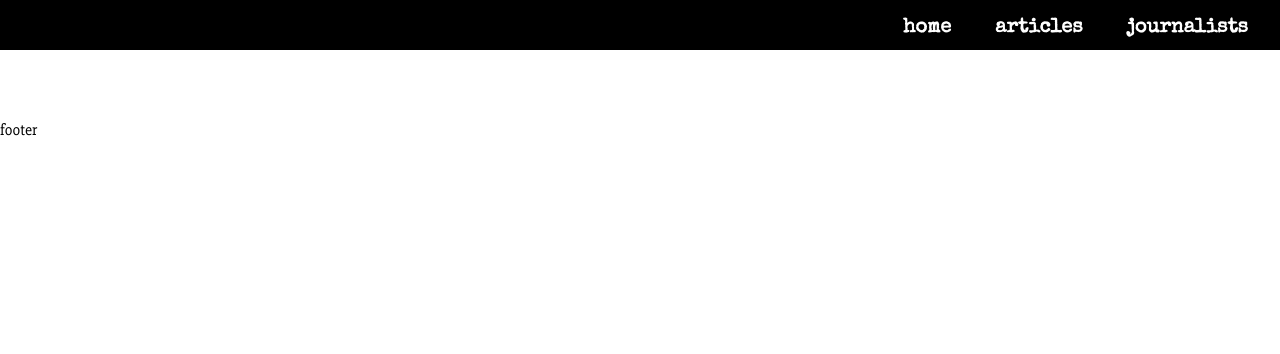
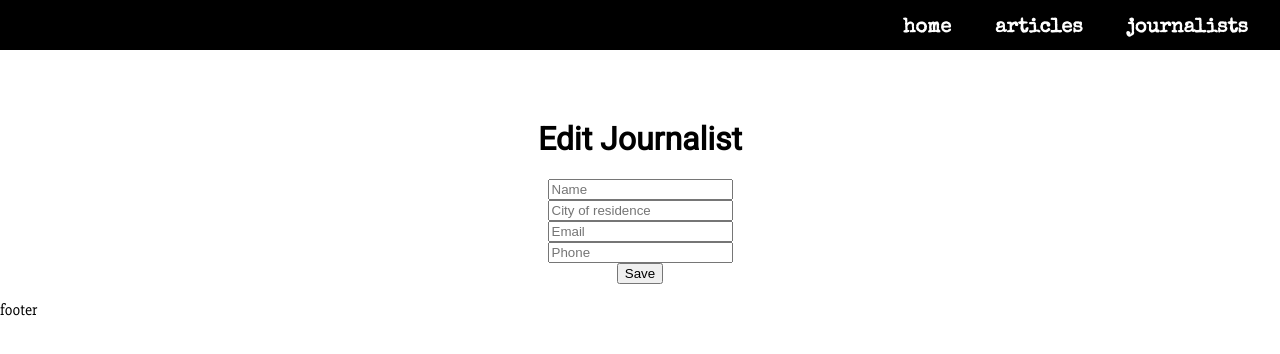
Before and after one commit to PimGroeneveld/Java_project_Newssite, a React (Create React App) app in the folder sgnn-admin/: page /journalists/1/edit in a window 1280 px wide. Shown: the top 354 px of the page. Built offline with nearby package versions, Linux system fonts and the light colour scheme; no server answers.

Commit message:
edit form working, not pre populated yet

```diff
--- a/sgnn-admin/src/App.js
+++ b/sgnn-admin/src/App.js
@@ -11,6 +11,7 @@ import HomeContainer from './containers/HomeContainer';
 import JournalistContainer from './containers/journalists/JournalistContainer';
 import JournalistFormContainer from './containers/journalists/JournalistFormContainer';
 import JournalistDetailContainer from './containers/journalists/JournalistDetailContainer';
+import JournalistEditFormContainer from './containers/journalists/JournalistEditFormContainer';
 
 class App extends Component {
   render() {
@@ -36,15 +37,27 @@ class App extends Component {
             }/>
 
             {/* Journalists routes */}
+            {/*Show*/}
             <Route exact path="/journalists" render={() => {
               const url = "/journalists";
               return <JournalistContainer url={url}/>
             }} />
+            {/*Add*/}
             <Route exact path = "/journalists/new" component = { JournalistFormContainer } />
+            {/*Edit */}
+            <Route exact path="/journalists/:id/edit" render={(props) => {
+              // console.log("props.match.params.id", props.match.params.id)
+              const url = "/journalists/" + props.match.params.id;
+              return <JournalistEditFormContainer url={url} jId={props.match.params.id}/>
+              }} />
+            {/*Show one*/}
             <Route exact path="/journalists/:id" render={(props) => {
               const url = "/journalists/" + props.match.params.id; //ends up being something like /journalists/1?projection=embedShip
               return <JournalistDetailContainer url={url}/>
               }} />
+            {/*Delete */}
+
+
           </Switch>
           <Footer />
         </React.Fragment>
--- /dev/null
+++ b/sgnn-admin/src/components/journalists/DeleteJournalistButton.js
@@ -0,0 +1,11 @@
+import React from "react";
+
+const DeleteJournalistButton = props => {
+  return (
+    <div className = "delete-journalist-button">
+      <a href = "/journalists/:id">Delete journalist</a>
+    </div>
+  )
+}
+
+export default DeleteJournalistButton;
--- /dev/null
+++ b/sgnn-admin/src/components/journalists/EditJournalistButton.js
@@ -0,0 +1,13 @@
+import React from "react";
+
+const EditJournalistButton = props => {
+  if(!props.journalistUrl) return null;
+  const url = props.journalistUrl + "/edit";
+  return (
+    <div className = "edit-journalist-button">
+      <a href = {url} >Edit journalist</a>
+    </div>
+  )
+}
+
+export default EditJournalistButton;
--- a/sgnn-admin/src/components/journalists/JournalistSingleDetail.js
+++ b/sgnn-admin/src/components/journalists/JournalistSingleDetail.js
@@ -1,7 +1,7 @@
 import React from 'react';
 
 const JournalistSingleDetail = props => {
-  console.log("props in JournalistSingleDetail:", props.journalist);
+  // console.log("props in JournalistSingleDetail:", props.journalist);
   if(!props.journalist) return null;
   const url = "/journalists/" + props.journalist.id
   return(
--- a/sgnn-admin/src/containers/journalists/JournalistDetailContainer.js
+++ b/sgnn-admin/src/containers/journalists/JournalistDetailContainer.js
@@ -1,27 +1,32 @@
 import React, { Component } from 'react';
 import JournalistSingleDetail from '../../components/journalists/JournalistSingleDetail';
+import DeleteJournalistButton from "../../components/journalists/DeleteJournalistButton.js";
+import EditJournalistButton from "../../components/journalists/EditJournalistButton.js";
 
 class JournalistDetailContainer extends Component {
   constructor(props) {
     super(props);
     this.state = {journalist: null}
     this.url = props.url;
-    console.log("journalistSingleDetail props.url", props.url);
+    // console.log("journalistSingleDetail props.url", props.url);
   }
 
   componentDidMount(){
     fetch(this.url).then((res) => res.json())
     .then((data) => {
-      console.log("detailcontainer: componentDidMount data", data)
+      // console.log("detailcontainer: componentDidMount data", data)
       this.setState({journalist: data})
     })
   }
 
   render() {
+
     return(
       // add edit and remove button in this div
       <div className="journalist-container">
         <h1>Journalist info:</h1>
+        <DeleteJournalistButton journalist = { this.state.journalist }/>
+        <EditJournalistButton journalistUrl = { this.url }/>
         <JournalistSingleDetail journalist = { this.state.journalist } />
       </div>
     )
--- /dev/null
+++ b/sgnn-admin/src/containers/journalists/JournalistEditFormContainer.js
@@ -0,0 +1,70 @@
+import React, { Component } from 'react';
+
+class JournalistEditFormContainer extends Component {
+
+  constructor(props) {
+    super(props);
+    this.state = {journalistInfo: null}
+    this.url = props.url;
+    this.jId = props.jId;
+    console.log("editform url", this.url)
+  }
+
+  componentDidMount(){
+    fetch(this.url).then((res) => res.json())
+    .then((data) => {
+      console.log("editform data:", data)
+      this.setState({journalistInfo: data})
+    })
+  }
+
+  handleSubmit(event) {
+    event.preventDefault();
+    console.log("event:", event);
+    // console.log("props in handlesubmit", props);
+    const urlj = "/journalists/" + event.target.id.value;
+    //will automatically add the localhost8080 in front
+    fetch(urlj, {
+      method: "PUT",
+      //set content type (get json back instead of HTML)
+      headers: {"Content-Type": "application/json"},
+      body: JSON.stringify({
+        "name": event.target.name.value,
+        "cityOfResidence": event.target.cityOfResidence.value,
+        "email": event.target.email.value,
+        "phone": event.target.phone.value,
+        // "image": event.target.picture.value
+        //this correct route?
+      })
+    })
+    .then(() => {
+      window.location = urlj;
+    })
+  }
+
+  render() {
+    return(
+      <div className = "form">
+        <h1>Edit Journalist</h1>
+
+        <form onSubmit = { this.handleSubmit }>
+          <input type = "text" placeholder = "Name" name = "name"></input>
+          <br/>
+          <input type = "text" placeholder = "City of residence" name = "cityOfResidence"></input>
+          <br/>
+          <input type = "text" placeholder = "Email" name = "email"></input>
+          <br/>
+          <input type = "text" placeholder = "Phone" name = "phone"></input>
+          <br/>
+          <input type="hidden" name="id" value={this.jId}></input>
+          <button type = "submit">Save</button>
+        </form>
+      </div>
+      // <input type = "text" placeholder = "Picture url" name = "picture"></input>
+      // <br/>
+      // maybe leave picture out for now?
+    )
+  }
+}
+
+export default JournalistEditFormContainer;
```
